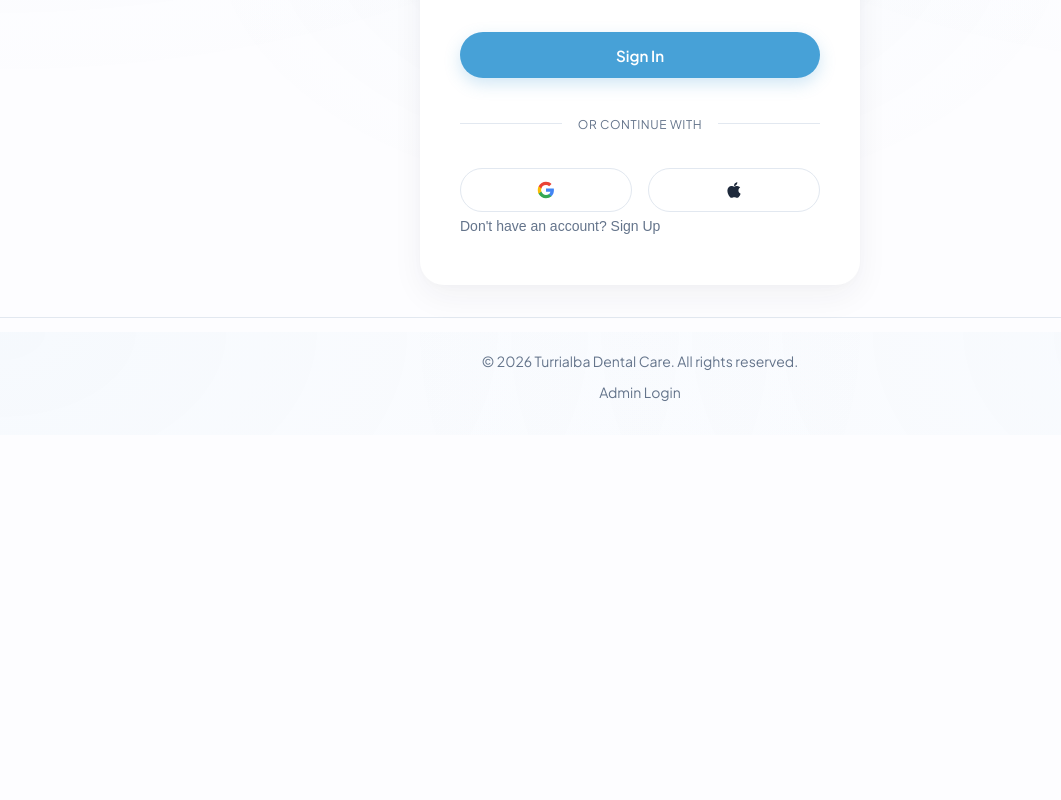
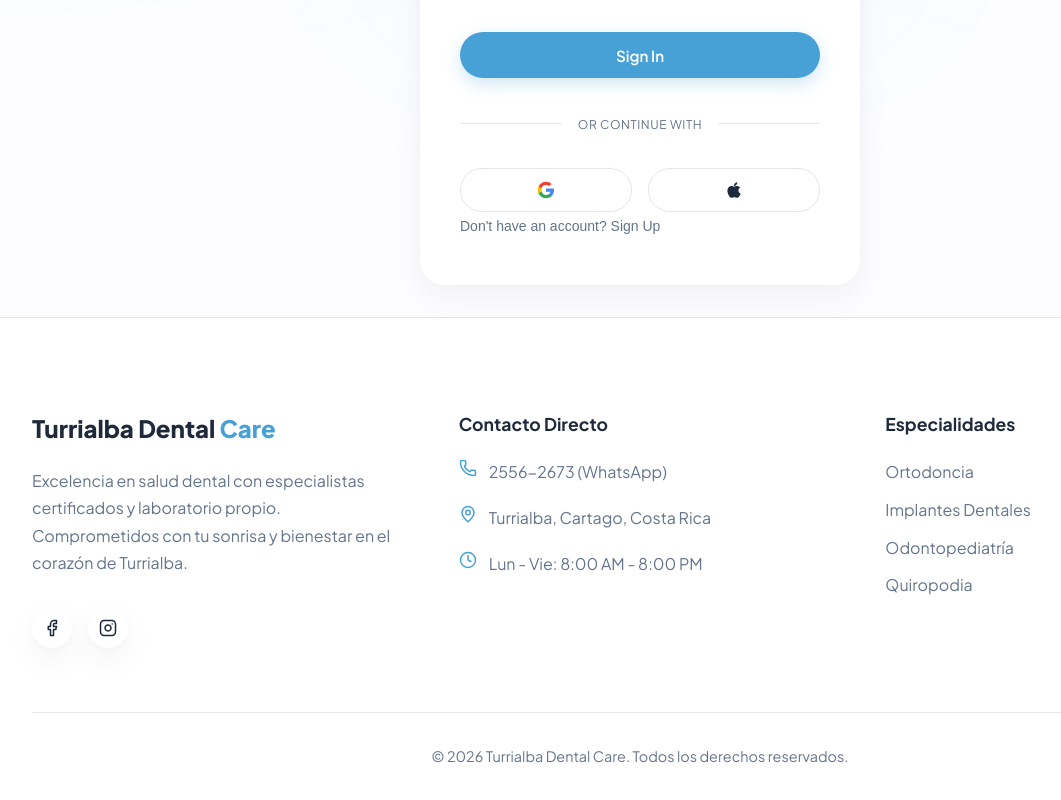
Before and after one commit to KevinMB0220/clinica-dental, a React (Vite) app: page /login in a window 1280 px wide. Shown: the part 468-1268 px from the top of the page, without its empty margins (0-1061 px from the left). Before the commit the page ends 903 px from the top, so only its background shows below. Built offline with nearby package versions, Linux system fonts and the light colour scheme.

Commit message:
Add footer

```diff
--- a/src/components/Footer.jsx
+++ b/src/components/Footer.jsx
@@ -1,10 +1,54 @@
+import { Phone, MapPin, Clock, Facebook, Instagram } from 'lucide-react';
+
 export default function Footer() {
   return (
-    <footer style={{ padding: '2rem 0', marginTop: 'auto', borderTop: '1px solid var(--border-light)' }}>
+    <footer style={{ background: 'var(--bg-card)', borderTop: '1px solid var(--border-light)', padding: '6rem 0 2rem' }}>
       <div className="container">
-        <div style={{ textAlign: 'center', color: 'var(--text-muted)', display: 'flex', flexDirection: 'column', gap: '0.5rem', fontSize: '0.875rem' }}>
-          <p>&copy; {new Date().getFullYear()} Turrialba Dental Care. All rights reserved.</p>
-          <a href="/login" style={{ color: 'var(--text-muted)', textDecoration: 'none' }}>Admin Login</a>
+        <div style={{ display: 'grid', gridTemplateColumns: 'repeat(auto-fit, minmax(250px, 1fr))', gap: '4rem', marginBottom: '4rem' }}>
+
+          <div>
+            <h3 style={{ fontSize: '1.5rem', marginBottom: '1.5rem', fontWeight: 800 }}>Turrialba Dental <span style={{ color: 'var(--primary)' }}>Care</span></h3>
+            <p style={{ color: 'var(--text-muted)', lineHeight: 1.7, marginBottom: '2rem' }}>
+              Excelencia en salud dental con especialistas certificados y laboratorio propio. Comprometidos con tu sonrisa y bienestar en el corazón de Turrialba.
+            </p>
+            <div style={{ display: 'flex', gap: '1rem' }}>
+              <a href="#" className="btn-icon" style={{ width: '40px', height: '40px' }}><Facebook size={18} /></a>
+              <a href="#" className="btn-icon" style={{ width: '40px', height: '40px' }}><Instagram size={18} /></a>
+            </div>
+          </div>
+
+          <div>
+            <h4 style={{ fontSize: '1.1rem', marginBottom: '1.5rem', fontWeight: 700 }}>Contacto Directo</h4>
+            <ul style={{ listStyle: 'none', display: 'flex', flexDirection: 'column', gap: '1.25rem' }}>
+              <li style={{ display: 'flex', gap: '0.75rem', color: 'var(--text-muted)' }}>
+                <Phone size={18} color="var(--primary)" />
+                <span>2556-2673 (WhatsApp)</span>
+              </li>
+              <li style={{ display: 'flex', gap: '0.75rem', color: 'var(--text-muted)' }}>
+                <MapPin size={18} color="var(--primary)" />
+                <span>Turrialba, Cartago, Costa Rica</span>
+              </li>
+              <li style={{ display: 'flex', gap: '0.75rem', color: 'var(--text-muted)' }}>
+                <Clock size={18} color="var(--primary)" />
+                <span>Lun - Vie: 8:00 AM - 8:00 PM</span>
+              </li>
+            </ul>
+          </div>
+
+          <div>
+            <h4 style={{ fontSize: '1.1rem', marginBottom: '1.5rem', fontWeight: 700 }}>Especialidades</h4>
+            <ul style={{ listStyle: 'none', display: 'flex', flexDirection: 'column', gap: '0.75rem' }}>
+              <li><a href="/#servicios" style={{ color: 'var(--text-muted)', textDecoration: 'none' }}>Ortodoncia</a></li>
+              <li><a href="/#servicios" style={{ color: 'var(--text-muted)', textDecoration: 'none' }}>Implantes Dentales</a></li>
+              <li><a href="/#servicios" style={{ color: 'var(--text-muted)', textDecoration: 'none' }}>Odontopediatría</a></li>
+              <li><a href="/#servicios" style={{ color: 'var(--text-muted)', textDecoration: 'none' }}>Quiropodia</a></li>
+            </ul>
+          </div>
+
+        </div>
+
+        <div style={{ borderTop: '1px solid var(--border-light)', paddingTop: '2rem', textAlign: 'center', color: 'var(--text-muted)', fontSize: '0.9rem' }}>
+          © {new Date().getFullYear()} Turrialba Dental Care. Todos los derechos reservados.
         </div>
       </div>
     </footer>
```
